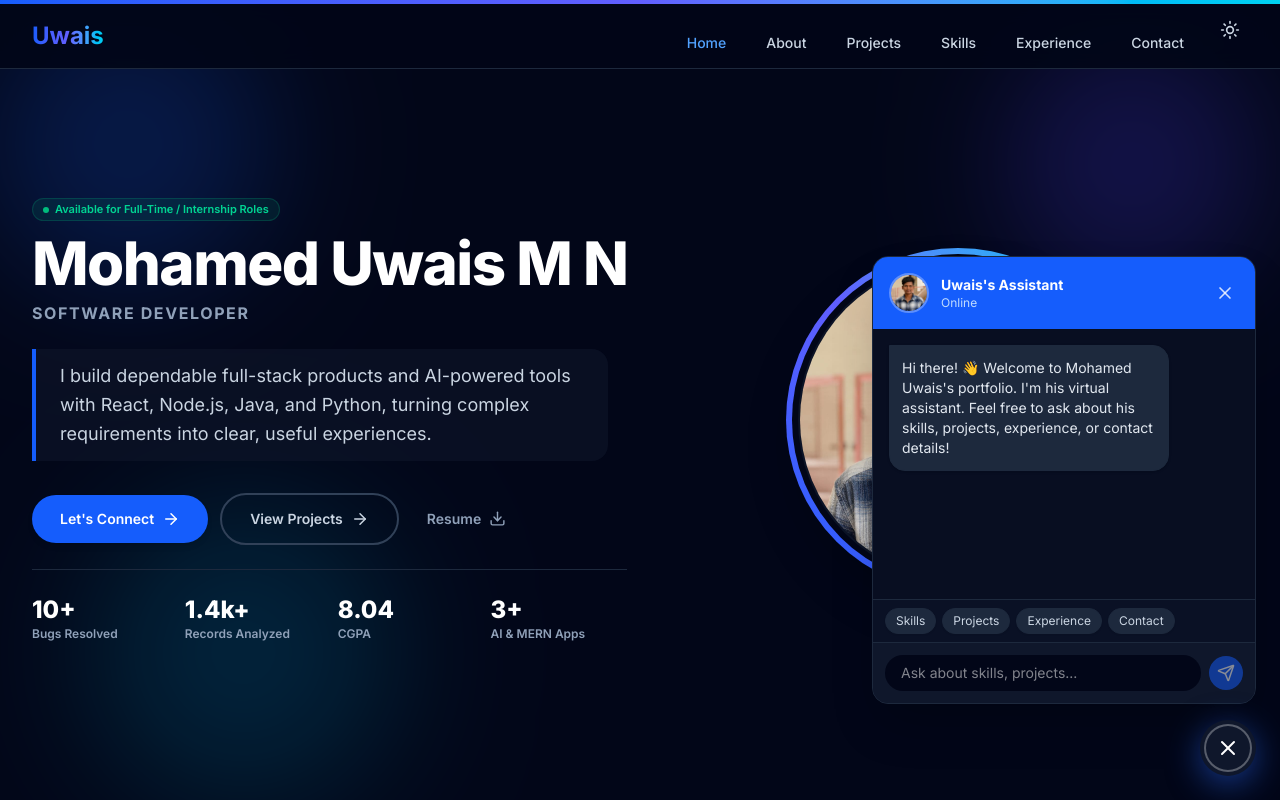
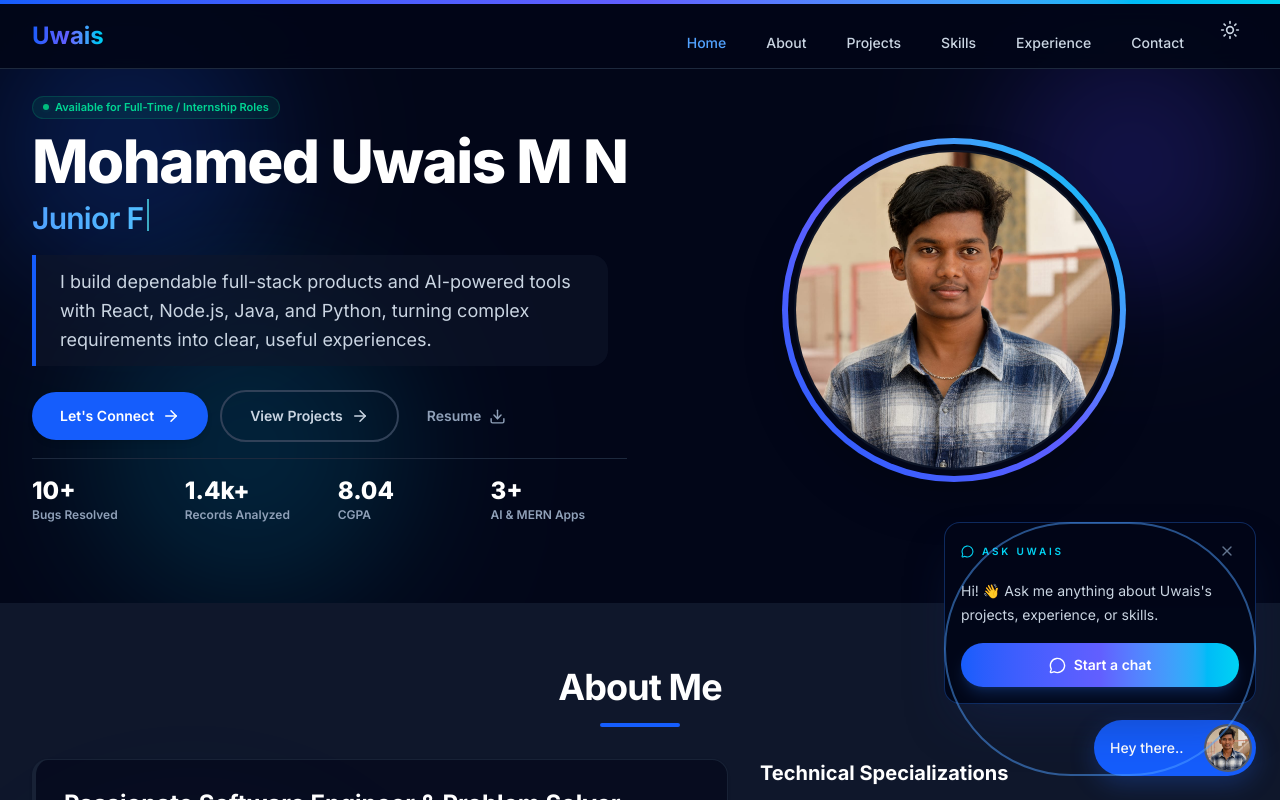
Before and after one commit to uwais12345/portfolio, a React (Vite) app: page / in a window 1280 px wide. Shown: the top 800 px of the page. Built offline with nearby package versions, Linux system fonts and the light colour scheme.

Commit message:
feat: refine portfolio hero and recruiter chat

```diff
--- a/index.html
+++ b/index.html
@@ -6,23 +6,60 @@
     <meta name="viewport" content="width=device-width, initial-scale=1.0" />
 
     <!-- Primary Meta Tags -->
-    <title>Mohamed Uwais M N | Full-Stack Software Engineer</title>
-    <meta name="title" content="Mohamed Uwais M N | Full-Stack Software Engineer" />
-    <meta name="description" content="Portfolio of Mohamed Uwais M N - Full-Stack Software Engineer & AI Specialist. Experienced in React.js, Node.js, Spring Boot, Python, and AI integrations." />
-    <meta name="keywords" content="Mohamed Uwais, Full Stack Developer, React Developer, MERN Stack, Spring Boot, AI Engineer, Python, Software Engineer Portfolio" />
+    <title>Mohamed Uwais M N | Junior Full-Stack Developer & AI Engineer</title>
+    <meta name="title" content="Mohamed Uwais M N | Junior Full-Stack Developer & AI Engineer" />
+    <meta name="description" content="Portfolio of Mohamed Uwais M N, a junior full-stack developer building React, Node.js, Java Spring Boot, Python, and AI-powered applications." />
+    <meta name="keywords" content="Mohamed Uwais, junior software developer, junior full stack developer, React developer, MERN stack developer, Java Spring Boot developer, AI ML developer, Python developer, software engineer portfolio, developer portfolio India" />
     <meta name="author" content="Mohamed Uwais M N" />
+    <meta name="robots" content="index, follow" />
+    <meta name="theme-color" content="#0f172a" />
+    <link rel="canonical" href="https://uwaisportfolio.vercel.app/" />
 
     <!-- Open Graph / Facebook / LinkedIn -->
     <meta property="og:type" content="website" />
     <meta property="og:url" content="https://uwaisportfolio.vercel.app/" />
-    <meta property="og:title" content="Mohamed Uwais M N | Full-Stack Software Engineer" />
-    <meta property="og:description" content="Explore projects, skills, and experience of Mohamed Uwais M N. Specializing in MERN, Java Spring Boot, and AI integrations." />
-    <meta property="og:image" content="https://uwaisportfolio.vercel.app/og-preview.png" />
+    <meta property="og:site_name" content="Mohamed Uwais M N Portfolio" />
+    <meta property="og:title" content="Mohamed Uwais M N | Junior Full-Stack Developer & AI Engineer" />
+    <meta property="og:description" content="Explore projects, skills, and experience in React, MERN, Java Spring Boot, Python, and AI application development." />
+    <meta property="og:image" content="https://uwaisportfolio.vercel.app/profile.png" />
 
     <!-- Twitter -->
     <meta property="twitter:card" content="summary_large_image" />
-    <meta property="twitter:title" content="Mohamed Uwais M N | Full-Stack Software Engineer" />
-    <meta property="twitter:description" content="Explore projects, skills, and experience of Mohamed Uwais M N." />
+    <meta property="twitter:title" content="Mohamed Uwais M N | Junior Full-Stack Developer & AI Engineer" />
+    <meta property="twitter:description" content="Explore React, MERN, Java Spring Boot, Python, and AI application projects by Mohamed Uwais M N." />
+    <meta property="twitter:image" content="https://uwaisportfolio.vercel.app/profile.png" />
+
+    <script type="application/ld+json">
+      {
+        "@context": "https://schema.org",
+        "@type": "Person",
+        "name": "Mohamed Uwais M N",
+        "url": "https://uwaisportfolio.vercel.app/",
+        "jobTitle": "Junior Full-Stack Developer and AI Engineer",
+        "email": "mailto:uwaismohamed208@gmail.com",
+        "address": {
+          "@type": "PostalAddress",
+          "addressLocality": "Tirunelveli",
+          "addressRegion": "Tamil Nadu",
+          "addressCountry": "IN"
+        },
+        "sameAs": [
+          "https://github.com/uwais12345",
+          "https://www.linkedin.com/in/mohamed-uwais-m-n/",
+          "https://leetcode.com/u/MOHAMED_UWAIS_MN/"
+        ],
+        "knowsAbout": [
+          "React.js",
+          "Node.js",
+          "Java Spring Boot",
+          "Python",
+          "Artificial Intelligence",
+          "Machine Learning",
+          "MongoDB",
+          "MySQL"
+        ]
+      }
+    </script>
 
     <!-- Google Fonts: Inter -->
     <link rel="preconnect" href="https://fonts.googleapis.com">
--- a/package.json
+++ b/package.json
@@ -7,6 +7,7 @@
     "dev": "vite",
     "build": "vite build",
     "lint": "eslint .",
+    "test": "node --test",
     "preview": "vite preview"
   },
   "dependencies": {
--- a/src/components/Chatbot.jsx
+++ b/src/components/Chatbot.jsx
@@ -1,10 +1,11 @@
 import React, { useState, useRef, useEffect } from 'react';
 import { motion, AnimatePresence } from 'framer-motion';
-import { X, Send } from 'lucide-react';
+import { X, Send, MessageCircle } from 'lucide-react';
 import profileImg from '../assets/profile.png';
 
 const Chatbot = () => {
     const [isOpen, setIsOpen] = useState(false);
+    const [isPromptVisible, setIsPromptVisible] = useState(false);
     const [messages, setMessages] = useState([]);
     const [input, setInput] = useState("");
     const [isTyping, setIsTyping] = useState(false);
@@ -47,9 +48,8 @@ const Chatbot = () => {
 
     useEffect(() => {
         const timer = setTimeout(() => {
-            setIsOpen(true);
-            typeBotMessage(welcomeMessage);
-        }, 800);
+            setIsPromptVisible(true);
+        }, 5000);
         return () => {
             clearTimeout(timer);
             clearTimeout(typingTimeoutRef.current);
@@ -117,9 +117,58 @@ const Chatbot = () => {
         typeBotMessage(getBotResponse(textToSend));
     };
 
+    const startChat = () => {
+        setIsPromptVisible(false);
+        setIsOpen(true);
+        if (messages.length === 0) typeBotMessage(welcomeMessage);
+    };
+
+    const handleToggle = () => {
+        if (isPromptVisible) {
+            startChat();
+            return;
+        }
+        setIsOpen(currentIsOpen => !currentIsOpen);
+    };
+
     return (
         <div className="fixed bottom-4 right-4 z-50 flex max-w-[calc(100vw-2rem)] flex-col items-end sm:bottom-6 sm:right-6">
             <AnimatePresence>
+                {isPromptVisible && !isOpen && (
+                    <motion.div
+                        initial={{ opacity: 0, y: 20, scale: 0.94 }}
+                        animate={{ opacity: 1, y: 0, scale: 1 }}
+                        exit={{ opacity: 0, y: 20, scale: 0.94 }}
+                        transition={{ duration: 0.3 }}
+                        className="mb-4 w-[calc(100vw-2rem)] rounded-2xl border border-blue-500/30 bg-slate-950/95 p-4 text-white shadow-2xl shadow-blue-950/40 backdrop-blur sm:w-[312px]"
+                    >
+                        <div className="mb-4 flex items-center justify-between">
+                            <div className="flex items-center gap-2 text-[10px] font-semibold uppercase tracking-[0.28em] text-cyan-400">
+                                <MessageCircle size={13} />
+                                Ask Uwais
+                            </div>
+                            <button
+                                type="button"
+                                onClick={() => setIsPromptVisible(false)}
+                                className="rounded-full p-1 text-slate-500 transition-colors hover:bg-white/10 hover:text-white"
+                                aria-label="Dismiss recruiter chat prompt"
+                            >
+                                <X size={16} />
+                            </button>
+                        </div>
+                        <p className="mb-4 text-sm leading-6 text-slate-300">
+                            Hi! 👋 Ask me anything about Uwais&apos;s projects, experience, or skills.
+                        </p>
+                        <button
+                            type="button"
+                            onClick={startChat}
+                            className="flex w-full items-center justify-center gap-2 rounded-full bg-gradient-to-r from-blue-600 via-indigo-500 to-cyan-400 px-4 py-3 text-sm font-semibold text-white shadow-lg shadow-blue-500/20 transition-all hover:-translate-y-0.5 hover:shadow-cyan-400/20"
+                        >
+                            <MessageCircle size={17} />
+                            Start a chat
+                        </button>
+                    </motion.div>
+                )}
                 {isOpen && (
                     <motion.div
                         initial={{ opacity: 0, y: 20, scale: 0.9 }}
@@ -219,7 +268,7 @@ const Chatbot = () => {
                 whileTap={{ scale: 0.95 }}
                 animate={!isOpen ? { boxShadow: ['0 8px 24px rgba(37, 99, 235, 0.28)', '0 8px 34px rgba(37, 99, 235, 0.58)', '0 8px 24px rgba(37, 99, 235, 0.28)'] } : undefined}
                 transition={{ duration: 2.2, repeat: !isOpen ? Infinity : 0, ease: 'easeInOut' }}
-                onClick={() => setIsOpen(!isOpen)}
+                onClick={handleToggle}
                 className={`flex items-center gap-2 p-1 rounded-full shadow-2xl transition-colors duration-300 ${
                     isOpen ? 'bg-slate-900 text-white hover:bg-slate-800' : 'bg-blue-600 text-white hover:bg-blue-700'
                 }`}
--- a/src/sections/Hero.jsx
+++ b/src/sections/Hero.jsx
@@ -1,22 +1,62 @@
-import React from 'react';
+import React, { useEffect, useState } from 'react';
 import { motion } from 'framer-motion';
 import { ArrowRight, Download } from 'lucide-react';
 import profileImg from '../assets/profile.png';
 
+const ROLE_TITLES = [
+    'Software Developer',
+    'Junior Full-Stack Developer',
+    'MERN Stack Developer',
+    'AI Engineer',
+];
+
 const Hero = () => {
+    const [roleState, setRoleState] = useState({ index: 0, text: '', isDeleting: false });
+
+    useEffect(() => {
+        const currentRole = ROLE_TITLES[roleState.index];
+        const isRoleComplete = roleState.text === currentRole;
+        const isRoleEmpty = roleState.text.length === 0;
+        const delay = isRoleComplete ? 1600 : isRoleEmpty && roleState.isDeleting ? 350 : roleState.isDeleting ? 45 : 85;
+
+        const timer = setTimeout(() => {
+            setRoleState((currentState) => {
+                if (!currentState.isDeleting && currentState.text === ROLE_TITLES[currentState.index]) {
+                    return { ...currentState, isDeleting: true };
+                }
+
+                if (currentState.isDeleting && currentState.text.length === 0) {
+                    return {
+                        index: (currentState.index + 1) % ROLE_TITLES.length,
+                        text: '',
+                        isDeleting: false,
+                    };
+                }
+
+                return {
+                    ...currentState,
+                    text: currentState.isDeleting
+                        ? currentState.text.slice(0, -1)
+                        : ROLE_TITLES[currentState.index].slice(0, currentState.text.length + 1),
+                };
+            });
+        }, delay);
+
+        return () => clearTimeout(timer);
+    }, [roleState]);
 
     return (
-        <section id="home" className="min-h-screen flex items-center pt-20 pb-10 bg-slate-50 dark:bg-slate-950 transition-colors duration-300 relative overflow-hidden">
+        <section id="home" className="min-h-0 flex items-start pt-24 pb-20 bg-slate-50 dark:bg-slate-950 transition-colors duration-300 relative overflow-hidden">
             {/* Ambient Background Blobs */}
             <div className="absolute top-0 -left-4 w-72 h-72 bg-blue-400 dark:bg-blue-600 rounded-full mix-blend-multiply dark:mix-blend-screen filter blur-3xl opacity-20 animate-blob pointer-events-none"></div>
             <div className="absolute top-0 -right-4 w-72 h-72 bg-indigo-400 dark:bg-indigo-600 rounded-full mix-blend-multiply dark:mix-blend-screen filter blur-3xl opacity-20 animate-blob animation-delay-2000 pointer-events-none"></div>
             <div className="absolute -bottom-8 left-20 w-72 h-72 bg-cyan-400 dark:bg-cyan-600 rounded-full mix-blend-multiply dark:mix-blend-screen filter blur-3xl opacity-20 animate-blob animation-delay-4000 pointer-events-none"></div>
 
             <div className="max-w-7xl mx-auto px-4 sm:px-6 lg:px-8 w-full relative z-10">
-                <div className="flex flex-col md:flex-row items-center justify-between gap-8 sm:gap-10">
+                <div className="flex flex-col items-center justify-between gap-6 md:flex-row sm:gap-8">
 
                     {/* Left/Main Column: Text Details, Mobile Profile Image, Quote, CTAs */}
-                    <div className="w-full md:w-1/2 space-y-6 text-center md:text-left">
+                    <div className="w-full space-y-4 text-center md:w-1/2 md:text-left">
                         <motion.div
                             initial={{ opacity: 0, y: 20 }}
                             animate={{ opacity: 1, y: 0 }}
@@ -38,8 +78,9 @@ const Hero = () => {
                             </h1>
 
                             {/* 3. Role Sub-heading */}
-                            <h2 className="text-sm sm:text-base font-bold text-slate-500 dark:text-slate-400 uppercase tracking-widest">
-                                Software Developer
+                            <h2 className="min-h-10 text-2xl font-semibold tracking-tight text-blue-600 dark:bg-gradient-to-r dark:from-blue-400 dark:via-cyan-300 dark:to-blue-500 dark:bg-clip-text dark:text-transparent sm:text-3xl" aria-live="polite">
+                                {roleState.text}
+                                <span className="ml-1 inline-block h-7 w-0.5 animate-pulse bg-blue-600 align-[-0.08em] dark:bg-cyan-300 sm:h-8" aria-hidden="true" />
                             </h2>
                         </motion.div>
 
@@ -48,7 +89,7 @@ const Hero = () => {
                             initial={{ opacity: 0, scale: 0.85 }}
                             animate={{ opacity: 1, scale: 1 }}
                             transition={{ duration: 0.6, ease: [0.22, 1, 0.36, 1] }}
-                            className="block md:hidden my-6 flex justify-center"
+                            className="block flex justify-center md:hidden"
                         >
                             <div className="p-1.5 bg-gradient-to-tr from-blue-600 via-indigo-500 to-cyan-400 rounded-full shadow-2xl animate-float inline-block">
                                 <div className="p-1.5 bg-slate-50 dark:bg-slate-950 rounded-full">
@@ -68,7 +109,7 @@ const Hero = () => {
                             initial={{ opacity: 0, y: 20 }}
                             animate={{ opacity: 1, y: 0 }}
                             transition={{ duration: 0.5, delay: 0.2 }}
-                            className="my-6 max-w-xl rounded-r-2xl border-l-4 border-blue-600 bg-slate-200/40 py-3 pl-6 text-left text-base leading-relaxed text-slate-700 dark:bg-slate-900/60 dark:text-slate-300 sm:text-lg"
+                            className="max-w-xl rounded-r-2xl border-l-4 border-blue-600 bg-slate-200/40 py-3 pl-6 text-left text-base leading-relaxed text-slate-700 dark:bg-slate-900/60 dark:text-slate-300 sm:text-lg"
                         >
                             I build dependable full-stack products and AI-powered tools with React, Node.js, Java, and Python, turning complex requirements into clear, useful experiences.
                         </motion.blockquote>
@@ -106,7 +147,7 @@ const Hero = () => {
                             initial={{ opacity: 0, y: 20 }}
                             animate={{ opacity: 1, y: 0 }}
                             transition={{ duration: 0.5, delay: 0.5 }}
-                            className="grid grid-cols-2 sm:grid-cols-4 gap-4 pt-6 border-t border-slate-200 dark:border-slate-800"
+                            className="grid grid-cols-2 gap-4 border-t border-slate-200 pt-4 dark:border-slate-800 sm:grid-cols-4"
                         >
                             <div>
                                 <h4 className="text-2xl font-extrabold text-slate-900 dark:text-white">10+</h4>
```
Also changed, not shown: public/robots.txt (added), 2 other files (tests, documents, lock files or other folders).
